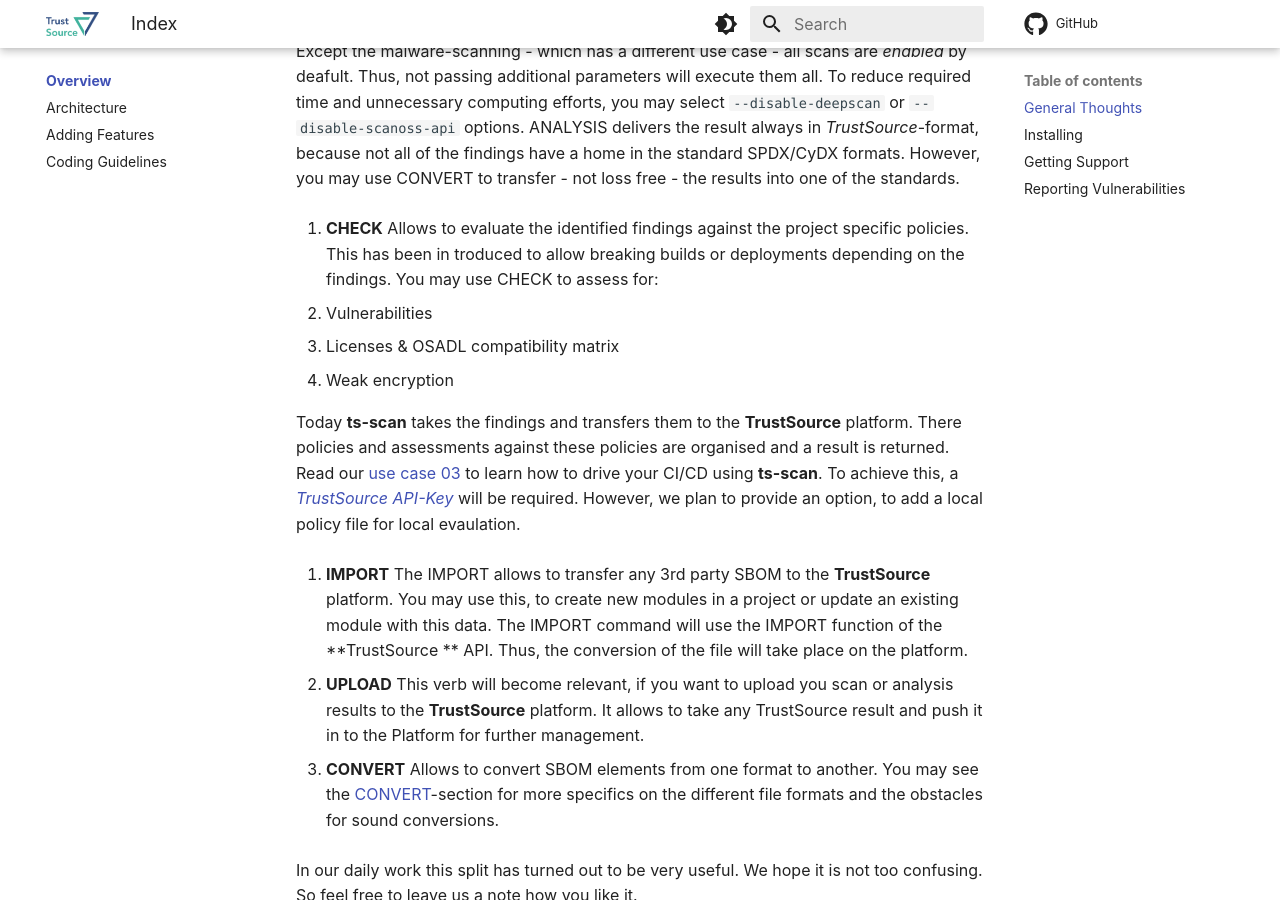
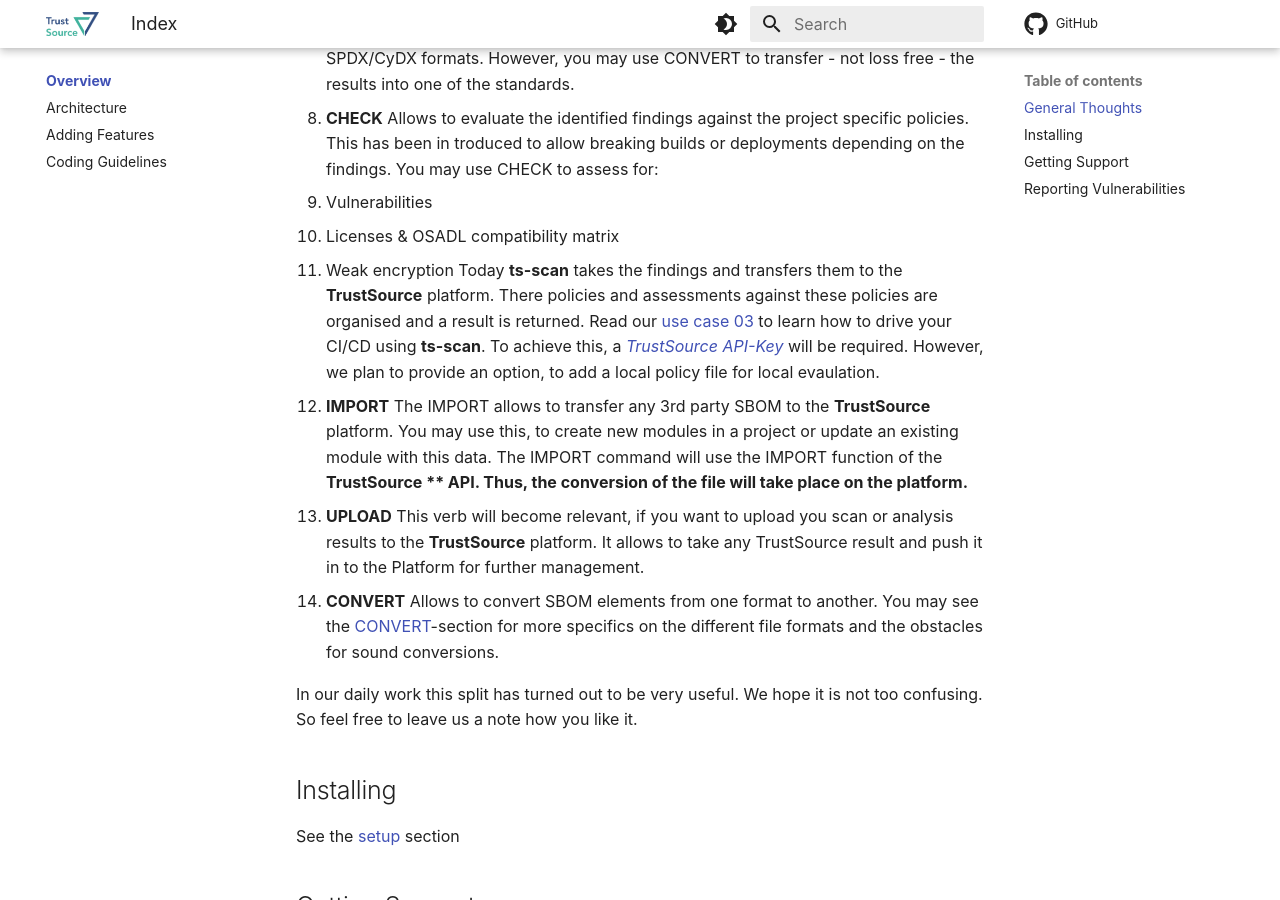
Before and after one commit to TrustSource/ts-scan, an MkDocs documentation site: the page built from docs/index.md, in a window 1280 px wide and 900 px high, scrolled down 1870 px. Built offline with MkDocs 1.6.1 and Material for MkDocs 9.7.7, drawn with Linux system fonts in a browser that asks for light colours; comment, search, counter and statistics services are not loaded; some of the changed lines change nothing that is shown; some of the changed text lies outside the part shown.

Commit message:
applying findings from levels.md

```diff
--- a/docs/index.md
+++ b/docs/index.md
@@ -10,30 +10,18 @@
 
 To get a quick intro, jump to any of the following use cases:
 
-* [Architecture Overview & supported Ecosystems](/ts-scan/architecture)
-
-* Capabilities
-
-&nbsp;&nbsp;  + [Scanning for dependencies](/ts-scan/sbom) (creating SBOMs)
-
-&nbsp;&nbsp;  + [Scanning for licenses](/ts-scan/licenses)
-
-&nbsp;&nbsp;  + [Scanning for encryption](/ts-scan/encryption)
-
-&nbsp;&nbsp;  + [Scan for Known Vulnerabilities](/ts-scan/vulns)
-
-&nbsp;&nbsp;  + [Scan for malware](/ts-scan/malware)
-
-&nbsp;&nbsp;  + [Scan for known software snippets](/ts-scan/snippets)
-
+- [Architecture Overview & supported Ecosystems](/ts-scan/architecture)
+- Capabilities
+   + [Scanning for dependencies](/ts-scan/sbom) (creating SBOMs)
+   + [Scanning for licenses](/ts-scan/licenses)
+   + [Scanning for encryption](/ts-scan/encryption)
+   + [Scan for Known Vulnerabilities](/ts-scan/vulns)
+   + [Scan for malware](/ts-scan/malware)
+   + [Scan for known software snippets](/ts-scan/snippets)
 * Operations (WIP)
-
-&nbsp;&nbsp;  + Scanning different artefacts
-
-&nbsp;&nbsp;  + Storing and exporting scan results to different formats
-
-&nbsp;&nbsp;  + Operating ts-scan inside a container
-
+   + Scanning different artefacts
+   + Storing and exporting scan results to different formats
+   + Operating ts-scan inside a container
 
 ## General Thoughts
 
@@ -43,38 +31,27 @@
 
 1. **SCAN**
    Use this to determine an SBOM for a particular build artefact. It allows to assess a target - may be a folder, a docker image or a supported build file - for dependencies. The result will be a file written to disk. You may select between different output formats (ts, spdx, CycloneDX). See `ts-scan scan --help` for details on the CLI or [creating SBOMs](/ts-scan/sbom).
-
 2. **ANALYSE**
    This action allows to assess the identified dependencies in detail. It will take the scan and pull for each identified dependency the sources from either the package management system or your local repository and assess file by file for information. For performance reasons, we split this assessment from the prior step.
    We support different types of analysis:
-
-
-
    1. Copyright
    2. License identification,
    3. Crypto-algorithms
    4. SCANOSS fingerprints (and decoration)
    5. Yara rules
-
    Except the malware-scanning - which has a different use case - all scans are *enabled* by deafult. Thus, not passing additional parameters will execute them all. To reduce required time and unnecessary computing efforts, you may select  `--disable-deepscan` or `--disable-scanoss-api` options.
    ANALYSIS delivers the result always in *TrustSource*-format, because not all of the findings have a home in the standard SPDX/CyDX formats. However, you may use CONVERT to transfer - not loss free - the results into one of the standards.
-
 3. **CHECK**
    Allows to evaluate the identified findings against the project specific policies. This has been in troduced to allow breaking builds or deployments depending on the findings. You may use CHECK to assess for:
-
    1. Vulnerabilities
    2. Licenses & OSADL compatibility matrix
    3. Weak encryption
-
    Today **ts-scan** takes the findings and transfers them to the **TrustSource** platform. There policies and assessments against these policies are organised and a result is returned. Read our [use case 03](/ts-scan/uc03-check) to learn how to drive your CI/CD using **ts-scan**.
    To achieve this, a *[TrustSource API-Key](https://trustsource.github.io/app-docs/keymgmt)* will be required. However, we plan to provide an option, to add a local policy file for local evaulation.
-
 4. **IMPORT**
-   The IMPORT allows to transfer any 3rd party SBOM to the **TrustSource** platform. You may use this, to create new modules in  a project or update an existing module with this data. The IMPORT command will use the IMPORT function of the **TrustSource ** API. Thus, the conversion of the file will take place on the platform.
-
+   The IMPORT allows to transfer any 3rd party SBOM to the **TrustSource** platform. You may use this, to create new modules in  a project or update an existing module with this data. The IMPORT command will use the IMPORT function of the **TrustSource ** API. Thus, the conversion of the file will take place on the platform.**
 5. **UPLOAD**
    This verb will become relevant, if you want to upload you scan or analysis results to the **TrustSource** platform. It allows to take any TrustSource result and push it in to the Platform for further management.
-
 6. **CONVERT**
    Allows to convert SBOM elements from one format to another. You may see the [CONVERT](/ts-scan/convert)-section for more specifics on the different file formats and the obstacles for sound conversions.
 
```
